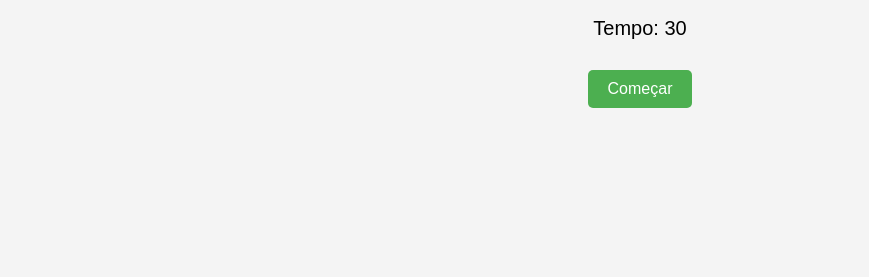
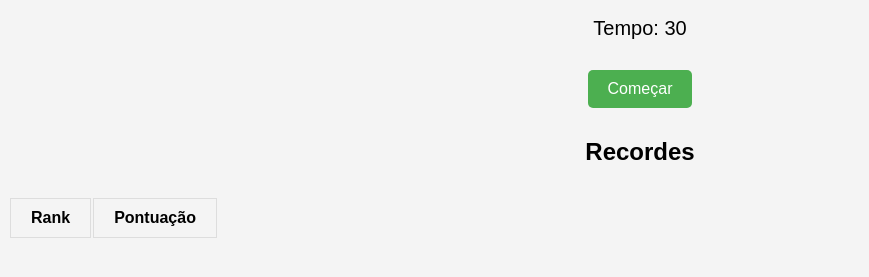
Before and after one commit to inoke7/desafio-da-visao, a plain HTML site: page index.html in a window 1280 px wide. Shown: the part 111-388 px from the top of the page, without its empty margins (0-869 px from the left). Drawn offline with Linux system fonts and the light colour scheme.

Commit message:
index.html

```diff
--- a/index.html
+++ b/index.html
@@ -12,6 +12,8 @@
         #startButton, #stopButton { padding: 10px 20px; font-size: 16px; cursor: pointer; margin: 10px; background-color: #4CAF50; color: white; border: none; border-radius: 5px; }
         #startButton:hover, #stopButton:hover { background-color: #45a049; }
         #gameOver { font-size: 24px; margin-top: 30px; color: red; display: none; }
+        #recordTable { margin-top: 30px; }
+        th, td { padding: 10px 20px; text-align: center; border: 1px solid #ddd; }
         .hidden { display: none; }
     </style>
 </head>
@@ -24,6 +26,14 @@
     <div id="target" style="display:none;"></div>
     <div id="gameOver" class="hidden"></div>
 
+    <h2>Recordes</h2>
+    <table id="recordTable">
+        <tr>
+            <th>Rank</th>
+            <th>Pontuação</th>
+        </tr>
+    </table>
+
     <script>
         const colors = ["red", "blue", "green", "yellow", "orange", "purple"];
         let score = 0;
@@ -32,6 +42,28 @@
         let timerInterval;
         let timeLeft = 30; // Tempo de jogo (30 segundos)
         let isGameRunning = false;
+
+        // Carregar recordes
+        let records = JSON.parse(localStorage.getItem('records')) || [];
+
+        // Atualiza a tabela de recordes
+        function updateRecordTable() {
+            const table = document.getElementById('recordTable');
+            // Limpa a tabela
+            table.innerHTML = `
+                <tr>
+                    <th>Rank</th>
+                    <th>Pontuação</th>
+                </tr>
+            `;
+            // Adiciona os recordes
+            records.sort((a, b) => b.score - a.score); // Ordena pela pontuação
+            records.forEach((record, index) => {
+                const row = document.createElement('tr');
+                row.innerHTML = `<td>${index + 1}</td><td>${record.score}</td>`;
+                table.appendChild(row);
+            });
+        }
 
         document.getElementById('startButton').onclick = function() {
             this.style.display = 'none';
@@ -62,6 +94,11 @@
             document.getElementById('gameOver').classList.remove('hidden');
             document.getElementById('stopButton').classList.add('hidden');
             document.getElementById('startButton').style.display = 'block'; // Mostrar botão de recomeçar
+
+            // Adiciona o recorde ao localStorage
+            records.push({ score });
+            localStorage.setItem('records', JSON.stringify(records));
+            updateRecordTable(); // Atualiza a tabela de recordes
         }
 
         function spawnTarget() {
@@ -100,7 +137,9 @@
             }
         }
 
-        // Para quando o tempo acabar ou o jogador clicar em "Parar"
+        // Inicializa a tabela de recordes
+        updateRecordTable();
+
     </script>
 </body>
 </html>
```
